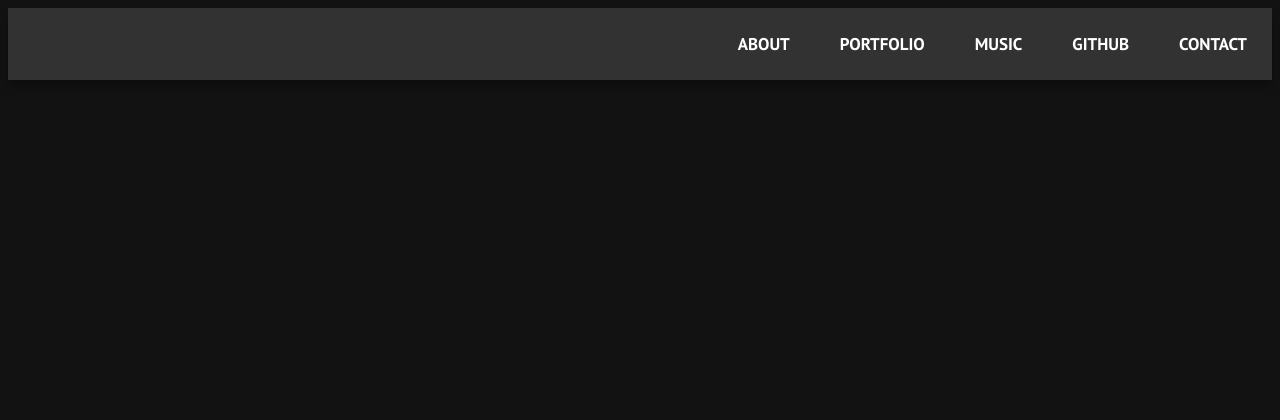
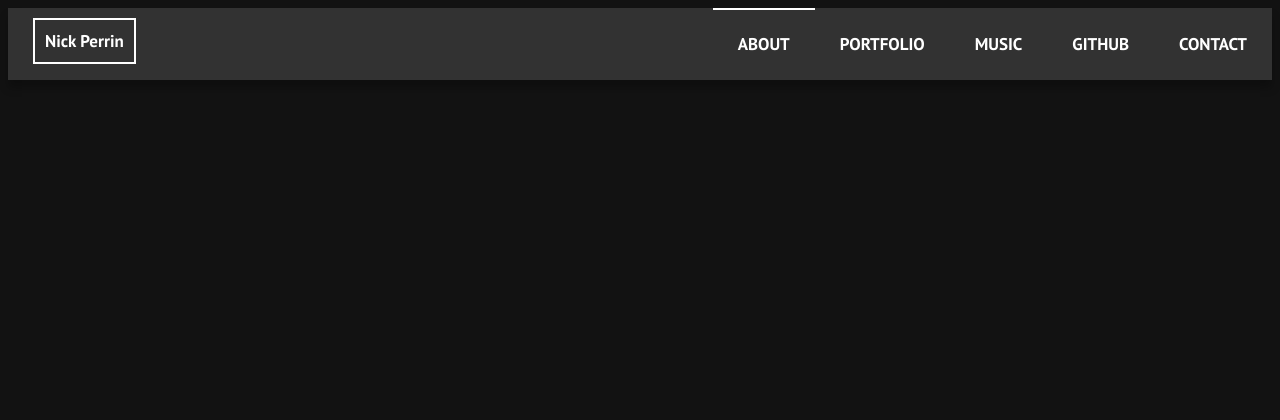
Before and after one commit to NPTP/NPTP.github.io, a PHP site: page / in a window 1280 px wide. Shown: the top 420 px of the page. Before the commit the page ends 80 px from the top, so only its background shows below. Run offline with PHP 8.4, Linux system fonts and the light colour scheme.

Commit message:
more navbar updates

```diff
--- a/index.html
+++ b/index.html
@@ -13,12 +13,26 @@
   <body>
     <!-- Top of page -->
     <div class="navbar">
+      <span class="logo">Nick Perrin</span>
       <a href="#CONTACT">CONTACT</a>
-      <a href="#GITHUB">GITHUB</a>
+      <a href="https://github.com/NPTP" target="_blank">GITHUB</a>
       <a href="#MUSIC">MUSIC</a>
       <a href="#PORTFOLIO">PORTFOLIO</a>
-      <a href="#ABOUT">ABOUT</a>
+      <a class="active" href="#ABOUT">ABOUT</a>
     </div>
-    <div></div>
+    <div>
+      <br /><br /><br /><br /><br /><br /><br /><br /><br /><br /><br /><br /><br /><br /><br /><br /><br /><br /><br /><br /><br /><br /><br /><br /><br /><br /><br /><br /><br /><br /><br />
+      <br />
+      <br /><br /><br /><br /><br /><br /><br /><br /><br /><br /><br /><br /><br /><br /><br /><br /><br /><br />
+      <br /><br /><br /><br /><br /><br /><br /><br /><br /><br /><br /><br /><br /><br /><br />
+      <br />
+      <br />
+      <br />
+      <br />
+      <br />
+      <br />
+      <br />
+      <br />
+    </div>
   </body>
 </html>
--- a/styles.css
+++ b/styles.css
@@ -10,6 +10,17 @@ body {
   overflow: hidden;
 }
 
+.navbar .logo {
+  font-weight: 700;
+  color: #ffffff;
+  font-size: 17px;
+  float: left;
+  margin: 10px 0px 0px 25px;
+  padding: 10px;
+  border: 2px solid white;
+  text-align: center;
+}
+
 .navbar a {
   float: right;
   font-weight: 700;
@@ -17,19 +28,23 @@ body {
   text-align: center;
   text-decoration: none;
   font-size: 17px;
-  transition: 0.8s;
+  transition: 0s;
   padding: 25px;
   position: relative;
+}
+
+.navbar a.active:before {
+  -webkit-transform: scaleX(1);
+  transform: scaleX(1);
+  background-color: #ffffff;
+  visibility: visible;
+  -webkit-transition: all 0s;
+  transition: all 0s;
 }
 
 /* navbar hover animation --------------------------------- */
 .navbar a:hover {
   color: #ffffff;
-}
-
-.navbar a.active {
-  text-decoration: underline;
-  color: white;
 }
 
 .navbar a:before {
```
